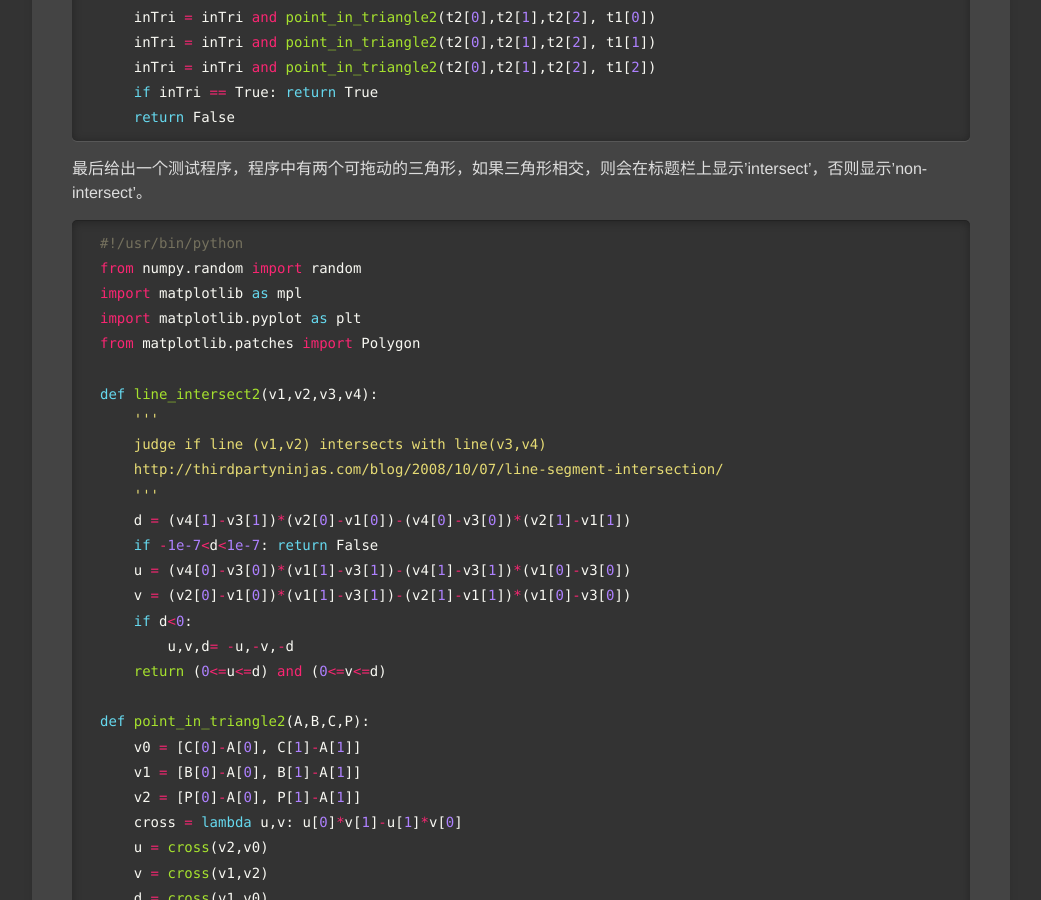
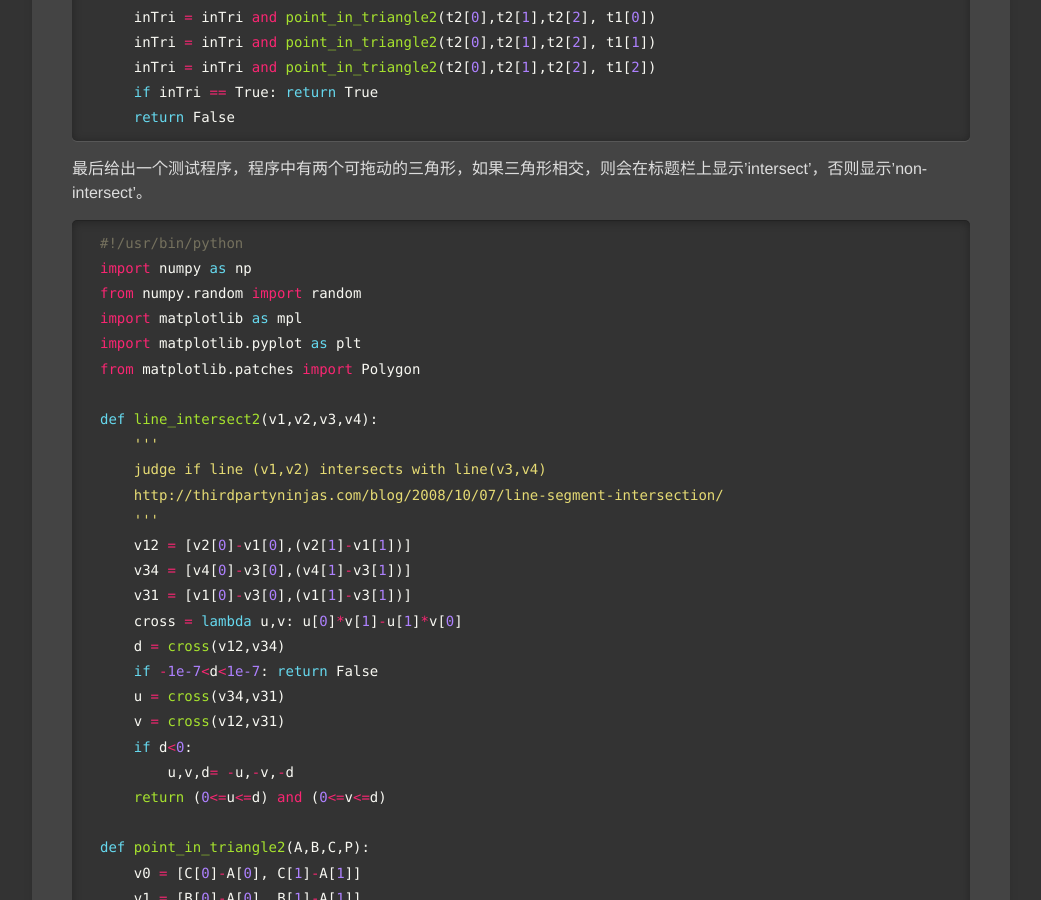
Before and after one commit to pkuwwt/pkuwwt.github.io, a Jekyll site: the page built from visualization/_posts/2014-04-29-intersections-between-two-2d-triangles.md, in a window 1280 px wide and 900 px high, scrolled down 2737 px. Shown: the whole window, without its empty margins (119-1160 px from the left). Built offline with Jekyll 4.4.1, drawn with Linux system fonts in a browser that asks for light colours; formulas are drawn with MathJax 3; comment, search, counter and statistics services are not loaded; some of the changed text lies outside the part shown.

Commit message:
modified:   visualization/_posts/2014-04-29-intersections-between-two-2d-triangles.md

```diff
--- a/visualization/_posts/2014-04-29-intersections-between-two-2d-triangles.md
+++ b/visualization/_posts/2014-04-29-intersections-between-two-2d-triangles.md
@@ -126,6 +126,7 @@ def tri_intersect2(t1, t2):
 最后给出一个测试程序，程序中有两个可拖动的三角形，如果三角形相交，则会在标题栏上显示'intersect'，否则显示'non-intersect'。
 {% highlight python %}
 #!/usr/bin/python
+import numpy as np
 from numpy.random import random
 import matplotlib as mpl
 import matplotlib.pyplot as plt
@@ -136,10 +137,14 @@ def line_intersect2(v1,v2,v3,v4):
     judge if line (v1,v2) intersects with line(v3,v4)
     http://thirdpartyninjas.com/blog/2008/10/07/line-segment-intersection/
     '''
-    d = (v4[1]-v3[1])*(v2[0]-v1[0])-(v4[0]-v3[0])*(v2[1]-v1[1])
+    v12 = [v2[0]-v1[0],(v2[1]-v1[1])]
+    v34 = [v4[0]-v3[0],(v4[1]-v3[1])]
+    v31 = [v1[0]-v3[0],(v1[1]-v3[1])]
+    cross = lambda u,v: u[0]*v[1]-u[1]*v[0]
+    d = cross(v12,v34)
     if -1e-7<d<1e-7: return False
-    u = (v4[0]-v3[0])*(v1[1]-v3[1])-(v4[1]-v3[1])*(v1[0]-v3[0])
-    v = (v2[0]-v1[0])*(v1[1]-v3[1])-(v2[1]-v1[1])*(v1[0]-v3[0])
+    u = cross(v34,v31)
+    v = cross(v12,v31)
     if d<0:
         u,v,d= -u,-v,-d
     return (0<=u<=d) and (0<=v<=d)
@@ -189,6 +194,8 @@ def tri_intersect2(t1, t2):
 class DraggableTriangles:
     def __init__(self,tri):
         self.tri = tri
+        self.center0 = tri.get_xy().mean(0)
+        self.offset = np.zeros((2,))
         self.press = None
     def connect(self):
         'connect to all events we need'
@@ -246,8 +257,6 @@ for tri in tris:
 
 ax.autoscale_view()
 plt.show()
-
-
 {% endhighlight %}
 
 ## 参考文献
```
Also changed, not shown: other parts of visualization/_posts/2014-04-29-intersections-between-two-2d-triangles.md (+9 -5 lines).
